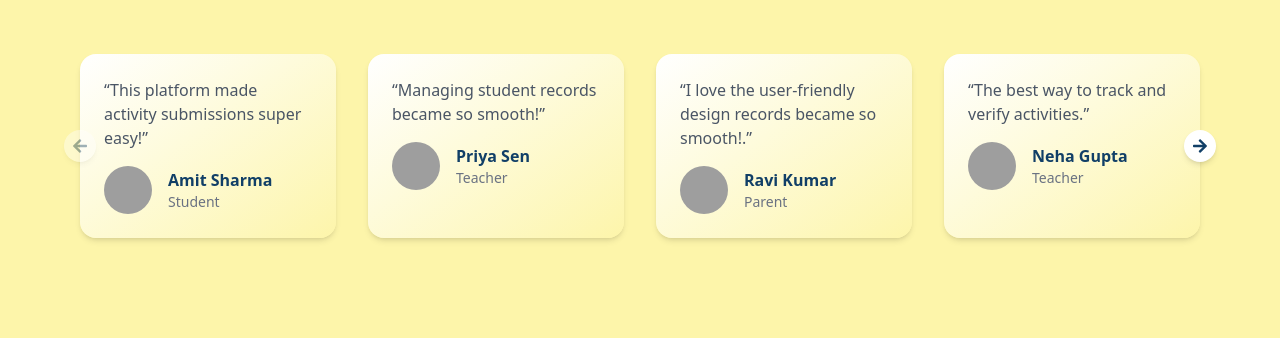
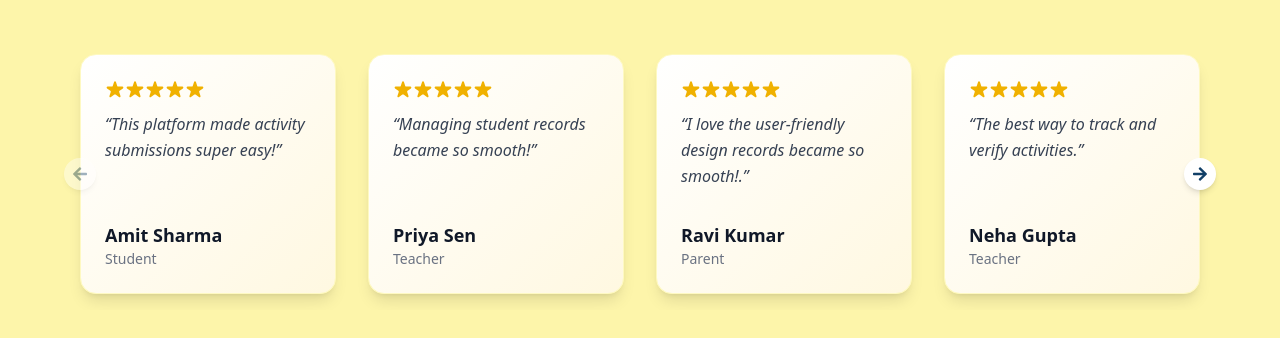
Before and after one commit to Semicolon-Product/maar-frontend, a React (Vite) app: page / in a window 1280 px wide. Shown: the part 1996-2334 px from the top of the page. Built offline with nearby package versions, Linux system fonts and the light colour scheme; grey boxes are pictures that could not be loaded.

Commit message:
base url

```diff
--- a/src/App.css
+++ b/src/App.css
@@ -85,7 +85,10 @@ select.pointsDropdown:focus {
 
 }
 
-
+.bold{
+  font-size: x-large;
+  font-weight: 800;
+}
 .page {
   display: flex;
   justify-content: space-between;
@@ -135,3 +138,6 @@ select.pointsDropdown:focus {
     opacity: 1;
   }
 }
+.custom{
+  font-weight: bold;
+}
--- a/src/api/index.tsx
+++ b/src/api/index.tsx
@@ -1,8 +1,8 @@
 
 import axios from 'axios';
-export const BASE_URL = "http://localhost:5000/api/";
+//export const BASE_URL = "http://localhost:5000/api/";
 
-//export const BASE_URL = "MY UAT LINK";
+export const BASE_URL = "https://api.makautstudents.help/api/";
 
 interface ApiPayload {
     [key: string]: any;
--- a/src/pages/Landing/Home.tsx
+++ b/src/pages/Landing/Home.tsx
@@ -1,6 +1,6 @@
 import { useEffect, useState } from "react";
 import { BiFolder } from "react-icons/bi";
-import { FaArrowLeft, FaArrowRight, FaBell, FaGraduationCap, FaLightbulb, FaTasks, FaUniversity, FaUsers, FaWhatsapp } from "react-icons/fa";
+import { FaArrowLeft, FaArrowRight, FaBell, FaGraduationCap, FaLightbulb, FaStar, FaTasks, FaUniversity, FaUsers, FaWhatsapp } from "react-icons/fa";
 import { GrSecure } from "react-icons/gr";
 import { MdEmail } from "react-icons/md";
 import { FaArrowRightLong } from "react-icons/fa6";
@@ -219,7 +219,7 @@ export default function Home() {
                             <span className="absolute inset-0 rounded-full border-2 border-transparent bg-gradient-to-r from-green-400 via-[#FDF5AA] to-purple-600 animate-border"></span>
 
                             {/* Button text */}
-                            <span className="relative z-10 text-xs text-center whitespace-nowrap">
+                            <span className="relative z-10 text-xs text-center whitespace-nowrap ">
                                 Where MAKAUT Students & Teachers Connect
                             </span>
 
@@ -246,9 +246,12 @@ export default function Home() {
                     </div>
 
                     {/* Main Heading */}
-                    <h2 className="text-3xl md:text-5xl font-bold text-[#113F67] mb-4">
-                        Simplify Student Activity <span className="text-blue-600">Submissions</span>
-                    </h2>
+                    <h2 className="text-3xl md:text-5xl font-extrabold text-[#113F67]">
+  Simplify Student Activity <span className="text-blue-600">Submissions</span>
+</h2>
+
+                    <h1 className="text-3xl" style={{ "fontWeight": "1000" }}>hii</h1>
+
                     {/* <div className="h-20 w-20 relative z-50">
                         <img src="/VectorGroup.png" alt="" className="rotate-140" />
                     </div> */}
@@ -460,21 +463,36 @@ export default function Home() {
                                         key={item.id}
                                         className="w-full sm:w-1/2 md:w-1/3 lg:w-1/4 flex-shrink-0 p-4"
                                     >
-                                        <div className="p-6 rounded-2xl shadow-md bg-gradient-to-br from-white to-[#FDF5AA] text-left h-full">
-                                            <p className="text-gray-600 mb-4">“{item.review}”</p>
-                                            <div className="flex items-center gap-4">
-                                                <img
-                                                    src={item.image}
-                                                    alt={item.name}
-                                                    className="w-12 h-12 rounded-full object-cover"
-                                                />
+                                        <div className="p-6 rounded-2xl shadow-lg bg-gradient-to-br from-white to-[#FFF8E1] text-left h-full flex flex-col justify-between border border-yellow-100 hover:shadow-xl transition-all duration-300">
+
+                                            {/* Star Rating */}
+                                            <div className="flex mb-3 text-yellow-500">
+                                                {Array.from({ length: 5 }).map((_, index) => (
+                                                    <svg
+                                                        key={index}
+                                                        xmlns="http://www.w3.org/2000/svg"
+                                                        className="w-5 h-5 fill-current"
+                                                        viewBox="0 0 20 20"
+                                                    >
+                                                        <path d="M9.049 2.927c.3-.921 1.603-.921 1.902 0l1.286 3.975a1 1 0 00.95.69h4.18c.969 0 1.371 1.24.588 1.81l-3.39 2.463a1 1 0 00-.364 1.118l1.287 3.974c.3.922-.755 1.688-1.54 1.118l-3.39-2.463a1 1 0 00-1.176 0l-3.39 2.463c-.785.57-1.84-.196-1.54-1.118l1.287-3.974a1 1 0 00-.364-1.118L2.044 9.402c-.783-.57-.38-1.81.588-1.81h4.18a1 1 0 00.95-.69l1.286-3.975z" />
+                                                    </svg>
+                                                ))}
+                                            </div>
+
+                                            {/* Review Text */}
+                                            <p className="text-gray-700 mb-4 flex-grow italic leading-relaxed">“{item.review}”</p>
+
+                                            {/* Reviewer Info */}
+                                            <div className="flex items-center mt-4">
                                                 <div>
-                                                    <h4 className="font-semibold">{item.name}</h4>
+                                                    <h4 className="font-semibold text-gray-900 text-lg">{item.name}</h4>
                                                     <p className="text-sm text-gray-500">{item.role}</p>
                                                 </div>
                                             </div>
                                         </div>
                                     </div>
+
+
                                 ))}
                             </div>
                         </div>
```
